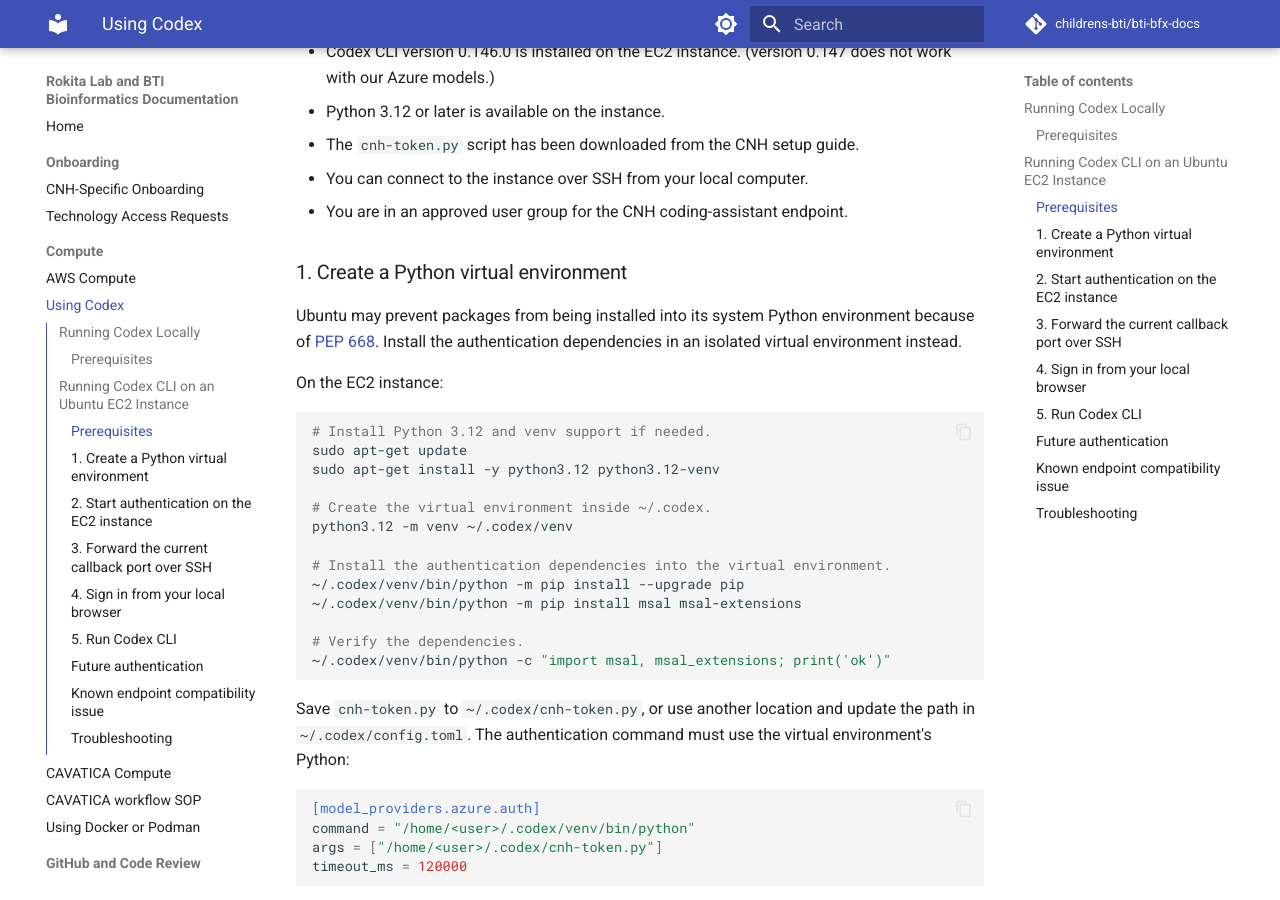
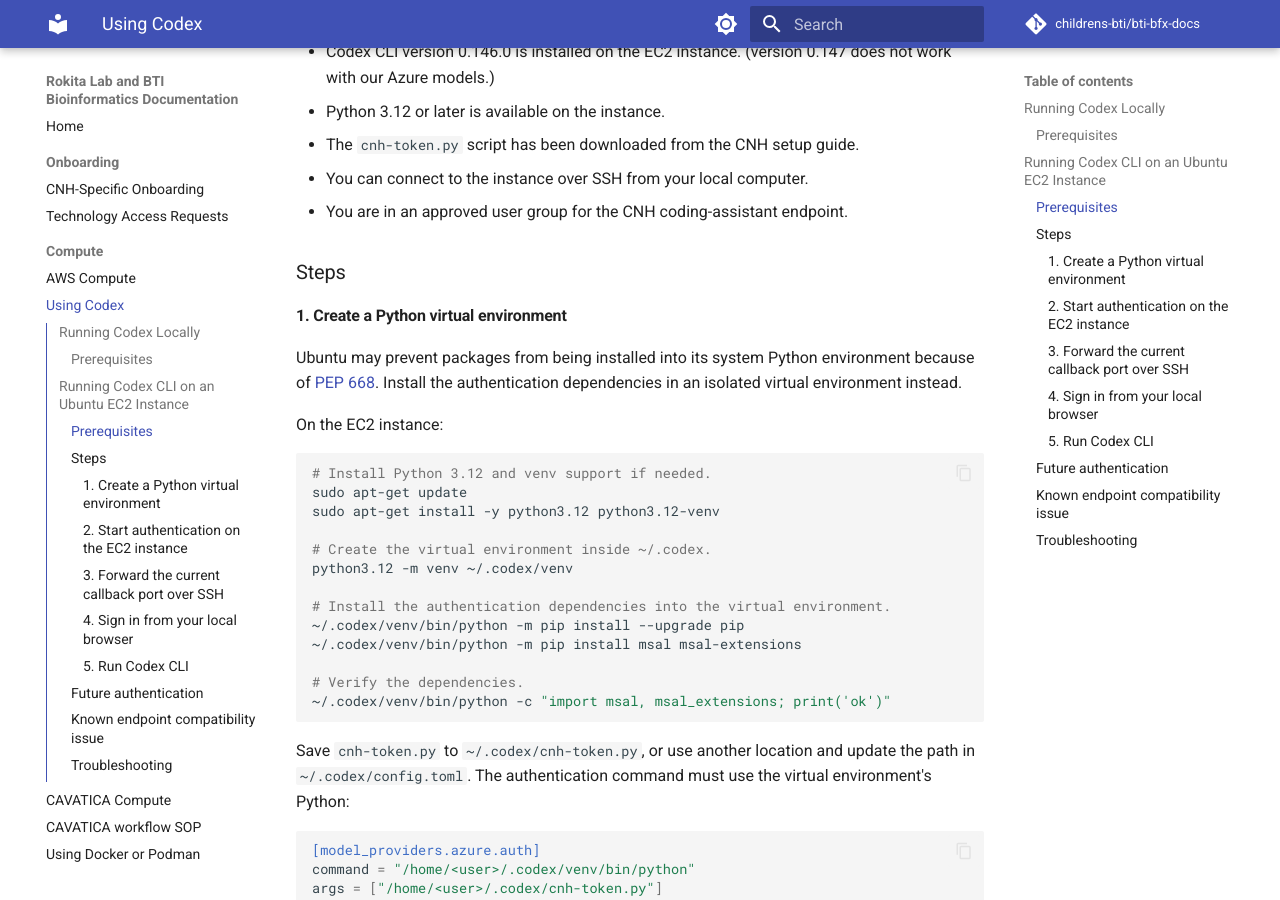
Before and after one commit to childrens-bti/bti-bfx-docs, an MkDocs documentation site: the page built from docs/codex.md, in a window 1280 px wide and 900 px high, scrolled down 916 px. Built offline with MkDocs 1.6.1 and Material for MkDocs 9.7.7, drawn with Linux system fonts in a browser that asks for light colours; comment, search, counter and statistics services are not loaded.

Commit message:
Group EC2 auth steps under a Steps subheading in codex.md
Co-Authored-By: Claude Sonnet 5 <noreply@anthropic.com>

```diff
--- a/docs/codex.md
+++ b/docs/codex.md
@@ -35,7 +35,9 @@ The steps below address the EC2-specific authentication flow.
 - You can connect to the instance over SSH from your local computer.
 - You are in an approved user group for the CNH coding-assistant endpoint.
 
-### 1. Create a Python virtual environment
+### Steps
+
+#### 1. Create a Python virtual environment
 
 Ubuntu may prevent packages from being installed into its system Python
 environment because of [PEP 668](https://peps.python.org/pep-0668/). Install the
@@ -72,7 +74,7 @@ timeout_ms = 120000
 
 Replace `<user>` with the EC2 instance user, such as `ubuntu` or `ec2-user`.
 
-### 2. Start authentication on the EC2 instance
+#### 2. Start authentication on the EC2 instance
 
 Open a terminal connected to the EC2 instance and run:
 
@@ -104,7 +106,7 @@ redirect_uri=http%3A%2F%2Flocalhost%3A<PORT>
 Use the complete `Auth URI` from the current run. Do not reuse a port, `state`,
 or `code_challenge` from an earlier attempt.
 
-### 3. Forward the current callback port over SSH
+#### 3. Forward the current callback port over SSH
 
 Open a second terminal on your local computer. Fill in the port number shown in the current authentication attempt's published-port message. Then ssh forwards that same port to the EC2 instance. `<user>@<ec2-host>` is your host name for the ssh profile that you set up for your EC2 instance e.g. `ubuntu@bti-ec2`
 
@@ -118,7 +120,7 @@ Do not replace `PORT` with a port from a previous run. The `-L` option maps the
 
 If you use an SSH host alias, substitute that alias for `<user>@<ec2-host>`.
 
-### 4. Sign in from your local browser
+#### 4. Sign in from your local browser
 
 1. Copy the entire `Auth URI` printed in the EC2 terminal.
 2. Paste it into a browser on your local computer and sign in with your
@@ -135,7 +137,7 @@ create the tunnel again with that new port.
 
 After the authentication script exits, the tunnel terminal can be closed.
 
-### 5. Run Codex CLI
+#### 5. Run Codex CLI
 
 Back on the EC2 instance, change to the project directory and start Codex:
 
```
